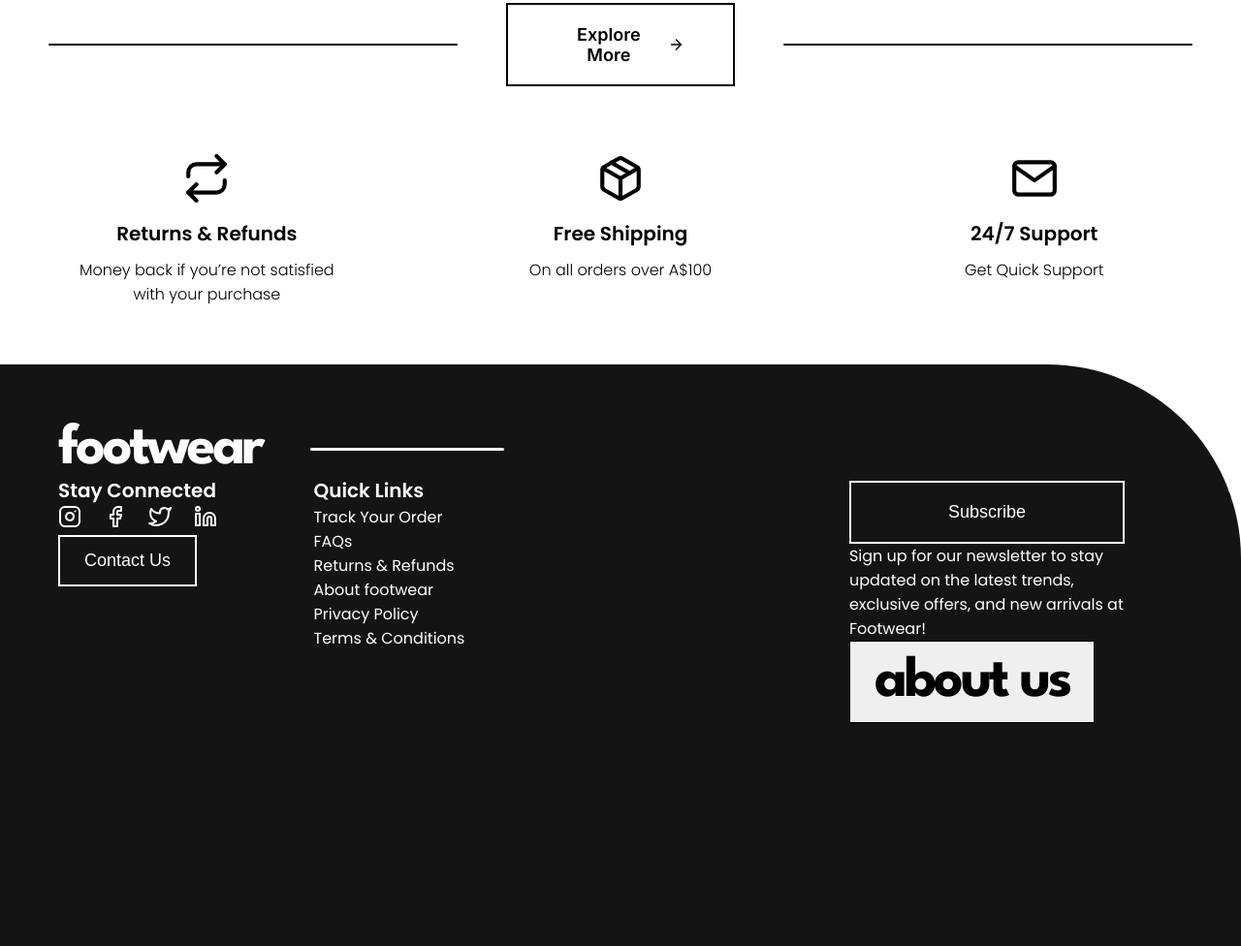
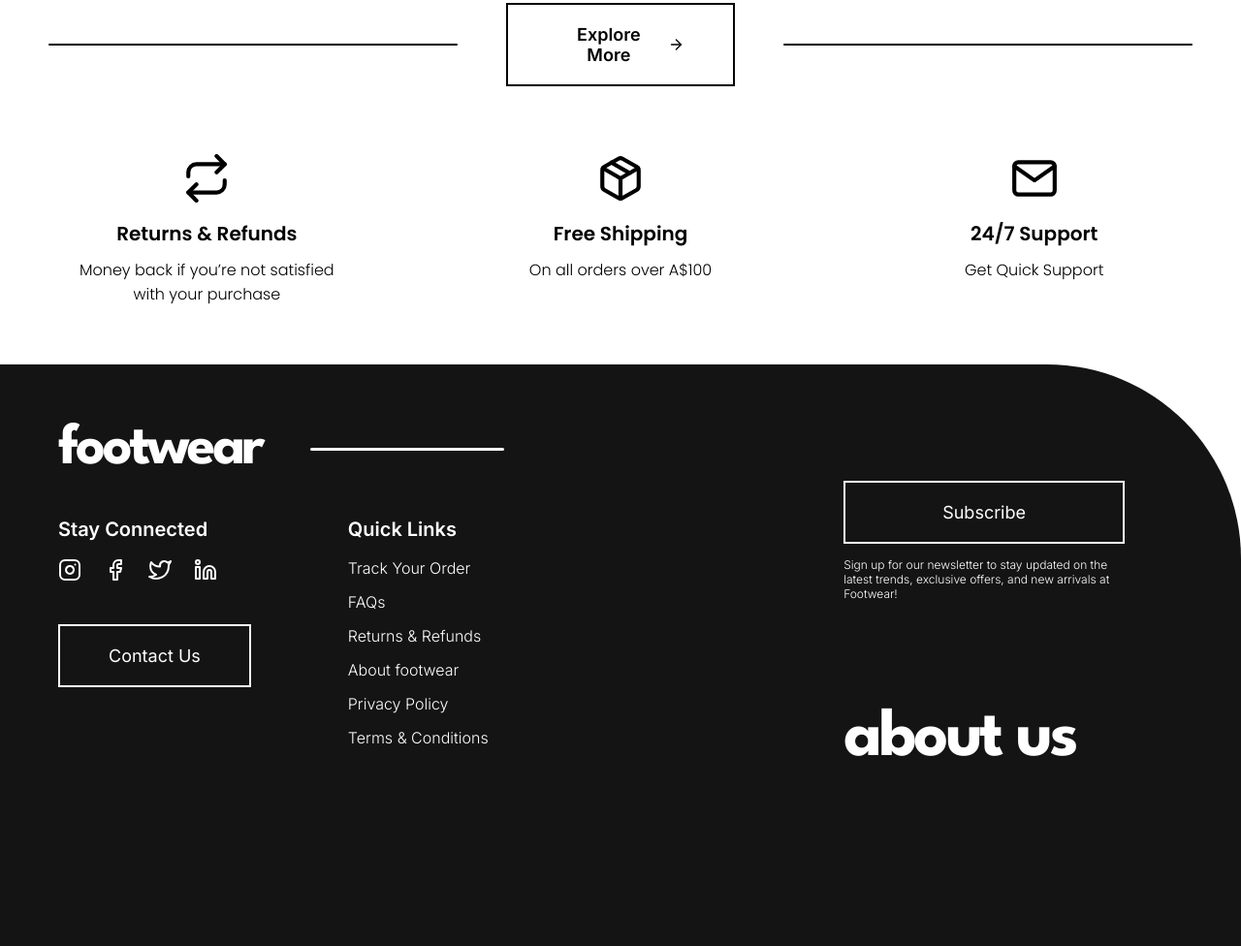
Before and after one commit to swayamsth/footwear, a plain HTML site: page index.html in a window 1280 px wide. Shown: the part 3072-4048 px from the top of the page at 97% size. Drawn offline with Linux system fonts and the light colour scheme.

Commit message:
Add style to footer section

```diff
--- a/index.html
+++ b/index.html
@@ -594,9 +594,9 @@
                             </ul>
                         </div>
 
-                        <button class="btn btn-reverse">
-                            <a href="#">Contact Us</a>
-                        </button>
+                        <a href="#">
+                            <button class="btn btn-reverse">Contact Us</button>
+                        </a>
 
                     </div>
 
@@ -620,15 +620,13 @@
             </div>
 
             <div class="right-side">
-                <button class="btn btn-reverse">
-                    <a href="#">Subscribe</a>
-                </button>
+                <a href="#">
+                    <button class="btn btn-reverse">Subscribe</button>
+                </a>
 
                 <p>Sign up for our newsletter to stay updated on the latest trends, exclusive offers, and new arrivals at Footwear!</p>
 
-                <a class="about-us">
-                    <button class="logo-reverse btn">about us</button>
-                </a>
+                <a class="about-us logo-reverse" href="#">about us</a>
             </div>
 
 
--- a/style.css
+++ b/style.css
@@ -601,6 +601,7 @@ a:hover{
 footer{
     display: flex;
     justify-content: space-between;
+    font-family: var(--ff-inter);
     background-color: var(--night);
     color: var(--white);
     border-radius: 0 200px 0 0;
@@ -636,6 +637,7 @@ footer{
     display: flex;
     align-items: center;
     gap: 50px;
+    margin-bottom: 40px;
 }
 
 .footer-logo > hr {
@@ -646,10 +648,37 @@ footer{
     background-color: var(--white);
 }
 
+.contact > a > button, .right-side > a > button{
+    font-family: var(--ff-inter);
+    color: var(--white);
+}
+
+.contact > a > button:hover, .right-side > a > button:hover{
+    text-decoration: none;
+    color: var(--white);
+}
+
+.contact > a > button{
+    padding: 20px 50px;
+}
+
+.contact > h2{
+    margin-bottom: 15px;
+}
+
 .socials{
     display: flex;
     gap: 2.25rem;
     align-items: center;
+    margin-bottom: 40px;
+}
+
+.informations > li{
+    margin-top: 15px;
+}
+
+.informations > li > a{
+    font-weight: var(--fw-300);
 }
 
 .footer-links{
@@ -658,11 +687,27 @@ footer{
     align-items: flex-start;
 }
 
-.right-side > button{
+.right-side > a > button{
     padding: 20px 100px;
 }
 
 .right-side > p{
+    margin-top: 14px;
+    margin-bottom: 110px;
     max-width: 284px;
-    /* text-align: center; */
+    font-size: 12px;
+    font-weight: var(--fw-300);
 }
+
+.about-us{
+    font-size: 70px;
+    border: none;
+    color: var(--white);
+    background: none;
+}
+
+.about-us:hover{
+    cursor: pointer;
+    text-decoration: none;
+    color: var(--white);
+}
```
